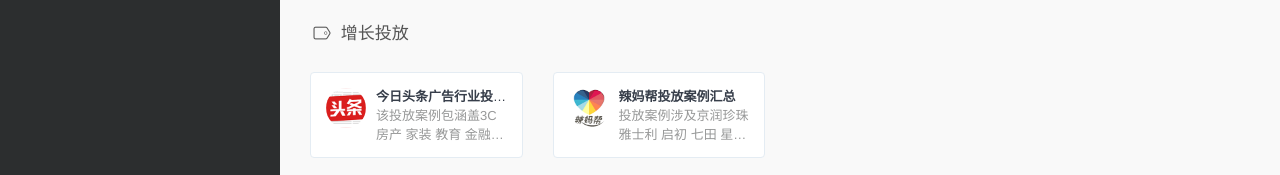
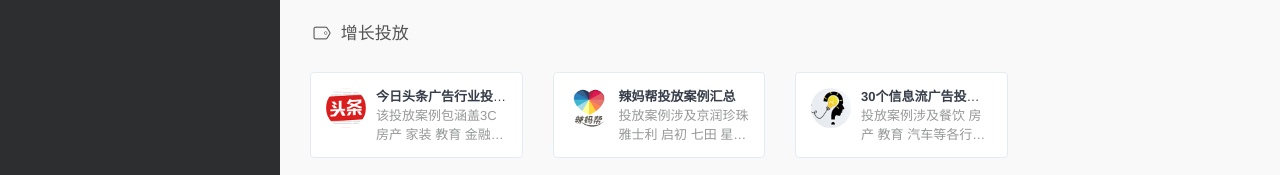
Before and after one commit to wangyu0089/fuli, a plain HTML site: page cn/index.html in a window 1280 px wide. Shown: the part 777-952 px from the top of the page. Drawn offline with nearby package versions, Linux system fonts and the light colour scheme.

Commit message:
Add files via upload

```diff
--- a/cn/index.html
+++ b/cn/index.html
@@ -475,7 +475,24 @@
                         </div>
                     </div>
                 </div>
-
+                <div class="col-sm-3">
+                    <div class="xe-widget xe-conversations box2 label-info"
+                        onclick="window.open('https://www.aliyundrive.com/s/VdGYqWJPjwF', '_blank')" data-toggle="tooltip"
+                        data-placement="bottom" title="" data-original-title="">
+                        <div class="xe-comment-entry">
+                            <a class="xe-user-img">
+                                <img data-src="../assets/images/logos/xinxiliu.png" class="lozad img-circle"
+                                    width="40">
+                            </a>
+                            <div class="xe-comment">
+                                <a href="#" class="xe-user-name overflowClip_1">
+                                    <strong>30个信息流广告投放案例</strong>
+                                </a>
+                                <p class="overflowClip_2">投放案例涉及餐饮 房产 教育 汽车等各行业案例</p>
+                            </div>
+                        </div>
+                    </div>
+                </div>
             </div>
 
 
```
